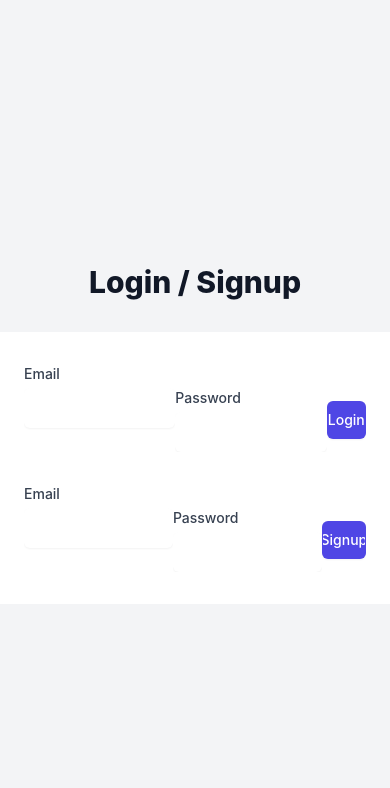
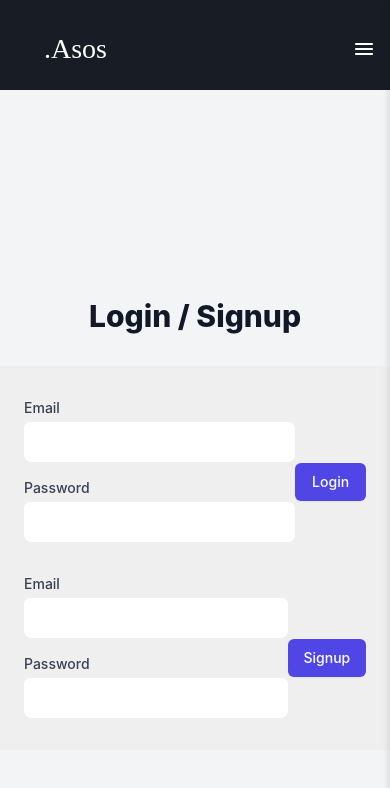
Before and after one commit to ali-hamza-jutt/ecommerce-app, a React (Create React App) app: page /login in a window 390 px wide. Shown: the top 788 px of the page. Built offline with nearby package versions, Linux system fonts and the light colour scheme; no server answers.

Commit message:
Update LoginPage.jsx

```diff
--- a/src/pages/LoginPage.jsx
+++ b/src/pages/LoginPage.jsx
@@ -6,6 +6,8 @@ import { setUser } from '../redux/userSlice';
 import { auth } from '../Authentication/firebase.js';
 import { signInWithEmailAndPassword, createUserWithEmailAndPassword } from 'firebase/auth';
 import { useNavigate } from 'react-router-dom';
+import Navbar from '../components/Navbar.jsx';
+import Footer from '../components/Footer.jsx';
 
 const validationSchema = Yup.object({
     email: Yup.string().email('Invalid email address').required('Required'),
@@ -50,13 +52,15 @@ const LoginPage = () => {
     };
 
     return (
+        <>
+        <Navbar/>
         <div className="min-h-screen bg-gray-100 flex flex-col justify-center py-12 sm:px-6 lg:px-8">
             <div className="sm:mx-auto sm:w-full sm:max-w-md">
-                <h2 className="mt-6 text-center text-3xl font-extrabold text-gray-900">Login / Signup</h2>
+                <h2 className="mt-6 text-center text-3xl font-extrabold text-gray-900" style={{overflow:'hidden'}}>Login / Signup</h2>
             </div>
 
             <div className="mt-8 sm:mx-auto sm:w-full sm:max-w-md">
-                <div className="bg-white py-8 px-6 shadow sm:rounded-lg sm:px-10">
+                <div className="bg-[#efefef] py-8 px-6 shadow sm:rounded-lg sm:px-10">
                     <Formik
                         initialValues={{ email: '', password: '' }}
                         validationSchema={validationSchema}
@@ -64,6 +68,7 @@ const LoginPage = () => {
                     >
                         {({ isSubmitting }) => (
                             <Form className="space-y-6">
+                                <div className="grid grid-cols-1 gap-4 md:grid-cols-2">
                                     <div>
                                         <label htmlFor="email" className="block text-sm font-medium text-gray-700">
                                             Email
@@ -74,7 +79,7 @@ const LoginPage = () => {
                                             id="email"
                                             autoComplete="email"
                                             required
-                                        className="mt-1 block w-full shadow-sm sm:text-sm focus:ring-indigo-500 focus:border-indigo-500 border-gray-300 rounded-md px-3 py-2"
+                                            className="mt-1 block w-full shadow-sm sm:text-sm focus:outline-none border-gray-300 rounded-md px-3 py-2"
                                         />
                                         <ErrorMessage name="email" component="p" className="mt-2 text-sm text-red-600" />
                                     </div>
@@ -88,9 +93,10 @@ const LoginPage = () => {
                                             id="password"
                                             autoComplete="current-password"
                                             required
-                                        className="mt-1 block w-full shadow-sm sm:text-sm focus:ring-indigo-500 focus:border-indigo-500 border-gray-300 rounded-md px-3 py-2"
+                                            className="mt-1 block w-full shadow-sm sm:text-sm focus:outline-none border-gray-300 rounded-md px-3 py-2"
                                         />
                                         <ErrorMessage name="password" component="p" className="mt-2 text-sm text-red-600" />
+                                    </div>
                                 </div>
                                 <div className="flex items-center justify-between">
                                     <button
@@ -112,6 +118,7 @@ const LoginPage = () => {
                         >
                         {({ isSubmitting }) => (
                             <Form className="mt-8 space-y-6">
+                                <div className="grid grid-cols-1 gap-4 md:grid-cols-2">
                                     <div>
                                         <label htmlFor="email" className="block text-sm font-medium text-gray-700">
                                             Email
@@ -122,7 +129,7 @@ const LoginPage = () => {
                                             id="email"
                                             autoComplete="email"
                                             required
-                                        className="mt-1 block w-full shadow-sm sm:text-sm focus:ring-indigo-500 focus:border-indigo-500 border-gray-300 rounded-md px-3 py-2"
+                                            className="mt-1 block w-full shadow-sm sm:text-sm focus:outline-none border-gray-300 rounded-md px-3 py-2"
                                         />
                                         <ErrorMessage name="email" component="p" className="mt-2 text-sm text-red-600" />
                                     </div>
@@ -136,9 +143,10 @@ const LoginPage = () => {
                                             id="password"
                                             autoComplete="current-password"
                                             required
-                                        className="mt-1 block w-full shadow-sm sm:text-sm focus:ring-indigo-500 focus:border-indigo-500 border-gray-300 rounded-md px-3 py-2"
+                                            className="mt-1 block w-full shadow-sm sm:text-sm focus:outline-none border-gray-300 rounded-md px-3 py-2"
                                         />
                                         <ErrorMessage name="password" component="p" className="mt-2 text-sm text-red-600" />
+                                    </div>
                                 </div>
                                 <div className="flex items-center justify-between">
                                     <button
@@ -155,6 +163,8 @@ const LoginPage = () => {
                 </div>
             </div>
         </div>
+        <Footer/>
+     </>
     );
 };
 
```
Lines whose indentation alone changed are shown as unchanged.
